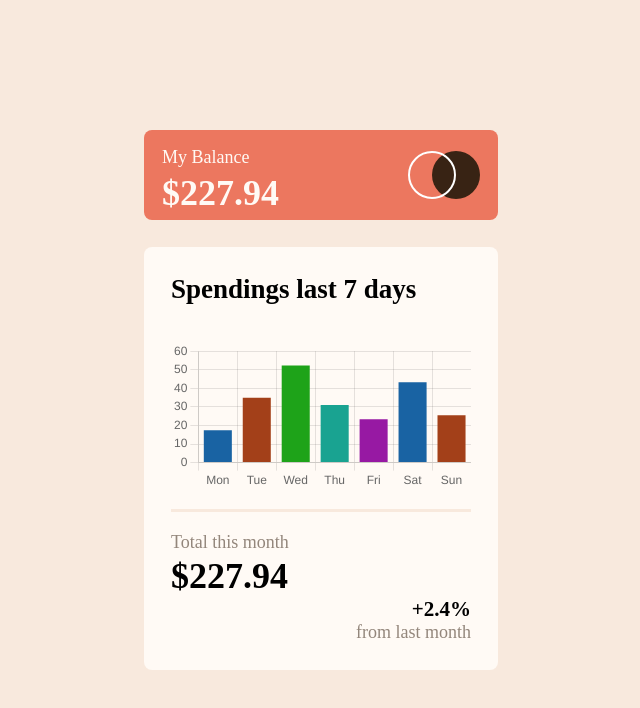
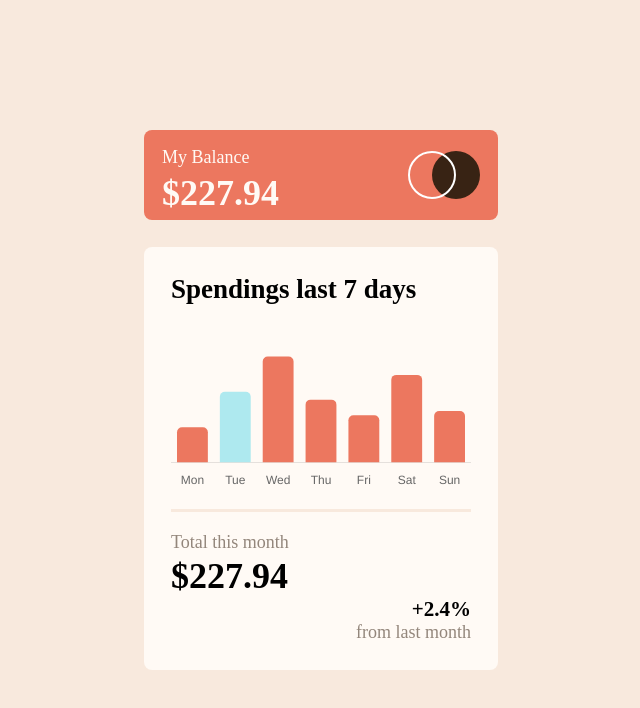
Before and after one commit to DR-KSP-VIRUS/expenses-chart-component, a Vue app: page / in a window 1280 px wide. Shown: the top 708 px of the page, without its empty margins (319-959 px from the left). Built offline with nearby package versions, Linux system fonts and the light colour scheme.

Commit message:
color paletes added

```diff
--- a/src/assets/base.css
+++ b/src/assets/base.css
@@ -18,11 +18,13 @@
   --medium-brown: hsl(28, 10%, 53%);
   --cream: hsl(27, 66%, 92%);
   --very-pale-orange: hsl(33, 100%, 98%);
+  /* --cyan: #ec775f; */
 }
 
 html,
 body {
   height: 100%;
   background: var(--cream);
-  font-size: 18px
+  font-size: 18px;
+  /* color: #fdc6bb */
 }
--- a/src/components/Graph.vue
+++ b/src/components/Graph.vue
@@ -1,70 +1,81 @@
 <template>
-    <Bar :data="chartdata" :options="options"/>
+    <Bar :data="chartdata" :options="chartOptions"/>
 </template>
 
 <script setup>
+import { ref } from 'vue';
 import { Bar } from 'vue-chartjs';
 import { Chart as Chartjs, Title, Tooltip, BarElement, CategoryScale, LinearScale } from 'chart.js';
 import { onUnmounted } from 'vue';
 
+
 Chartjs.register(Title, Tooltip, BarElement, CategoryScale, LinearScale);
+
 
 const props = defineProps({
   chartdata: {
     type: Object,
   },
-  options: {
-    type:Object
-  },
+  colors: {
+    type:Array,
+  }
 });
 
 
 onUnmounted(() => {
 
   Chartjs.unregister()
-})
-
-// const dailyChartData = ref(
-//   {
-//     chartdata: {
-//       labels: props.transactions.map(d=>d.day),
-//       datasets: [
-//         {
-//           backgroundColor: [
-//             '#1963a3',
-//             '#a34019',
-//             '#1ea319',
-//             '#19a391',
-//             '#9719a3',
-//           ],
-//           // label: 'Daily Expense',
-//           data: props.transactions.map(d=>d.amount)
-//         }
-//       ]
-//     },
-//     options: {
-//       plugins: {
-//         tooltip: {
-//           events: ['click'],
-//           callbacks: {
-//             title: function (context) {
-//               return ''
-//             },
-//             label: function (context) {
-//               return `$ ${context.formattedValue}`
-//             },
-//           }
-//         },
-
-//       }
-//     }
-// });
+});
 
 
+const chartOptions = ref({
+  plugins: {
+    tooltip: {
+      events: ['mousemove'],
+      backgroundColor: 'black',
+      position: 'nearest',
+      xAlign: 'center',
+      yAlign: 'bottom',
+      callbacks: {
+        title: function (context) {
+          return ''
+        },
+        label: function (context) {
+          return `$ ${context.formattedValue}`
+        },
+        labelColor:function (context) {
+          return {
+            borderColor: 'rgb(0, 0, 0)',
+            backgroundColor: 'rgb(0, 0, 0)',
+            borderWidth: 'none',
+            borderRadius: 0,
+          }
+        }
+      }
+    },
+  },
+  scales: {
+    y: {
+      display:false,
+      grid: {
+        display:false
+      }
+    },
+    x: {
+      grid: {
+        display:false
+      }
+    }
+  },
+  onHover: function (e) {
+    let element = this.getElementsAtEventForMode(e, 'nearest',
+      { intersect: true }, true);
+    this.data.datasets[0].backgroundColor = [...props.colors];
+    if (element[0]) {
+      this.data.datasets[element[0].datasetIndex].backgroundColor[element[0].index] = '#fdc6bb';
+    }
+    this.update();
+  },
+});
+
 </script>
-
-<style scoped>
-.d {
-  background-color: #f87979;
-}
-</style>
--- a/src/components/GraphContainer.vue
+++ b/src/components/GraphContainer.vue
@@ -1,7 +1,7 @@
 <template>
     <h2>Spendings last 7 days</h2>
     <div class="graph">
-      <Graph :chartdata="getChartData" :options="chartOptions"/>
+      <Graph :chartdata="getChartData" :colors="getBgGenerator"/>
     </div>
     <div class="graph-summary">
       <GraphSummary />
@@ -9,31 +9,14 @@
 </template>
 
 <script setup>
-import { ref } from 'vue';
 import { storeToRefs } from "pinia";
 import { useGraphStore } from "@/stores/graphStore";
 import Graph from './Graph.vue';
 import GraphSummary from "./GraphSummary.vue";
 
 const graphStore = useGraphStore();
-const { getChartData } = storeToRefs(graphStore);
+const { getChartData, getBgGenerator } = storeToRefs(graphStore);
 
-const chartOptions = ref({
-  plugins: {
-    tooltip: {
-      events: ['click'],
-      callbacks: {
-        title: function (context) {
-          return ''
-        },
-        label: function (context) {
-          return `$ ${context.formattedValue}`
-        },
-      }
-    },
-
-  }
-});
 
 </script>
 
--- a/src/helpers/textConvertor.js
+++ b/src/helpers/textConvertor.js
@@ -1,3 +1,15 @@
 export const toTitleCase = (str) => {
     return str.charAt(0).toUpperCase() + str.substring(1)
 }
+
+export const bgGenerator = (arr) => {
+    let newDay = new Date(Date.now()).getDay() - 1;
+    let backgroundColor = arr.map((i, d) => {
+        if (d === newDay) {
+            return "#aee9ef"
+        } else {
+            return "#ec775f"
+        }
+    });
+    return backgroundColor;
+}
--- a/src/stores/graphStore.js
+++ b/src/stores/graphStore.js
@@ -1,5 +1,5 @@
 import { fetchData } from '@/apis/graphApi';
-import { toTitleCase } from '@/helpers/textConvertor'
+import { bgGenerator, toTitleCase } from '@/helpers/textConvertor'
 import { defineStore } from 'pinia';
 
 export const useGraphStore = defineStore('graphStore', {
@@ -17,19 +17,19 @@ export const useGraphStore = defineStore('graphStore', {
                 labels: this.transactions.map(d => toTitleCase(d.day)),
                 datasets: [
                     {
-                        backgroundColor: [
-                            '#1963a3',
-                            '#a34019',
-                            '#1ea319',
-                            '#19a391',
-                            '#9719a3',
-                        ],
+                        backgroundColor: this.getBgGenerator,
                         // label: 'Daily Expense',
-                        data: this.transactions.map(d => d.amount)
-                    }
-                ]
+                        data: this.transactions.map(d => d.amount),
+                        borderRadius: 5,
+                    },
+                ],
+                borderWidth: 0,
             }
         },
+
+        getBgGenerator() {
+            return bgGenerator(this.transactions);
+        }
     },
     actions: {
         async loadTransactions() {
```
